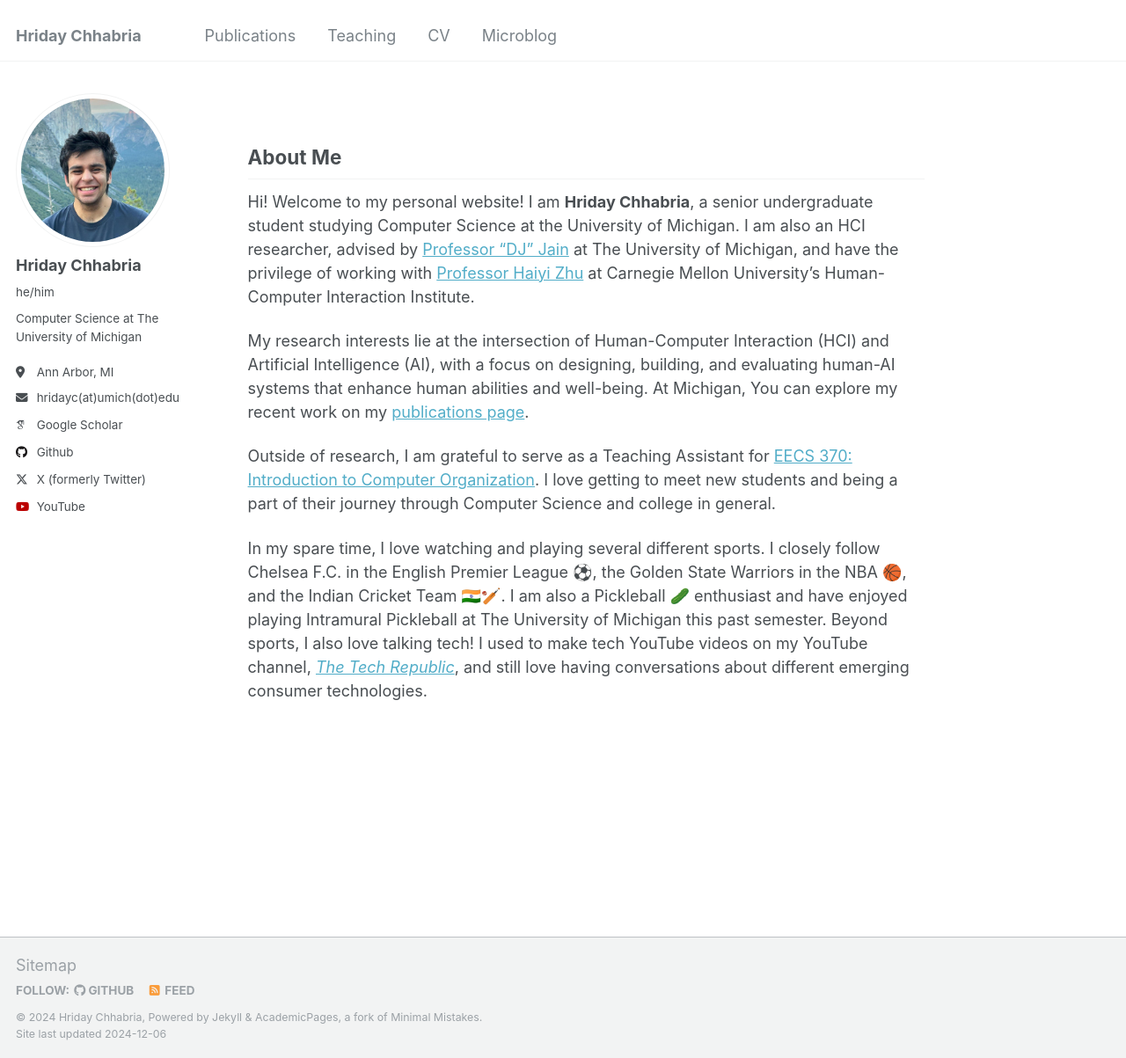
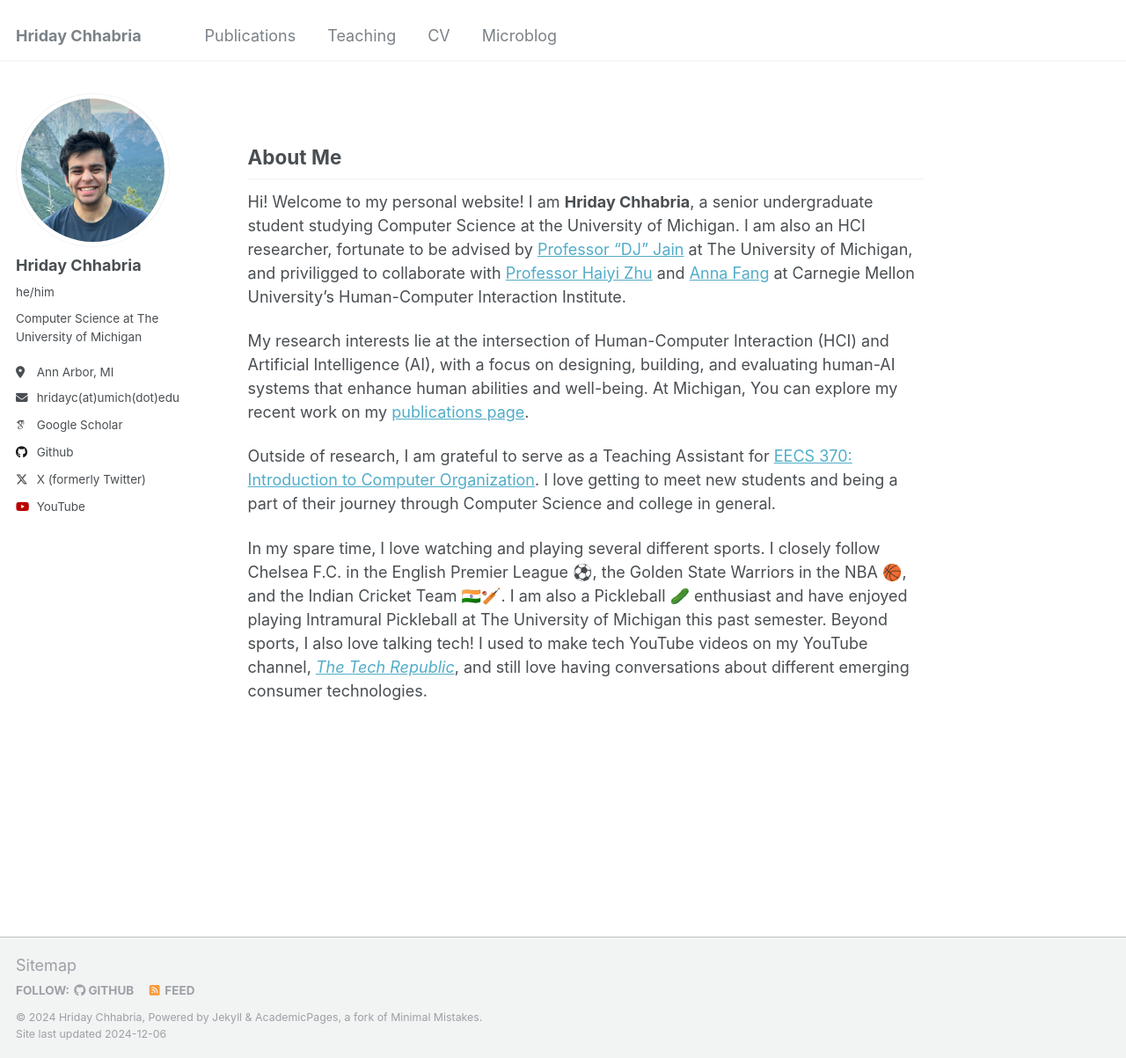
Before and after one commit to hridayc7/hridayc7.github.io, a Jekyll site: the page built from _pages/about.md, in a window 1280 px wide and 1203 px high. Shown: the whole window at 88% size. Built offline with Jekyll 4.4.1, drawn with Linux system fonts in a browser that asks for light colours; some web fonts are replaced.

Commit message:
Fixed about page

```diff
--- a/_pages/about.md
+++ b/_pages/about.md
@@ -9,7 +9,7 @@ redirect_from:
 ---
 
 ## About Me
-Hi! Welcome to my personal website! I am **Hriday Chhabria**, a senior undergraduate student studying Computer Science at the University of Michigan. I am also an HCI researcher, advised by [Professor "DJ" Jain](https://web.eecs.umich.edu/~profdj/) at The University of Michigan, and have the privilege of working with [Professor Haiyi Zhu](https://haiyizhu.com/) at Carnegie Mellon University's Human-Computer Interaction Institute.
+Hi! Welcome to my personal website! I am **Hriday Chhabria**, a senior undergraduate student studying Computer Science at the University of Michigan. I am also an HCI researcher, fortunate to be advised by [Professor "DJ" Jain](https://web.eecs.umich.edu/~profdj/) at The University of Michigan, and priviligged to collaborate with [Professor Haiyi Zhu](https://haiyizhu.com/) and [Anna Fang](https://annamfang.com) at Carnegie Mellon University's Human-Computer Interaction Institute.
 
 My research interests lie at the intersection of Human-Computer Interaction (HCI) and Artificial Intelligence (AI), with a focus on designing, building, and evaluating human-AI systems that enhance human abilities and well-being. At Michigan, You can explore my recent work on my [publications page](https://hridayc7.github.io/publications/).
 
```
